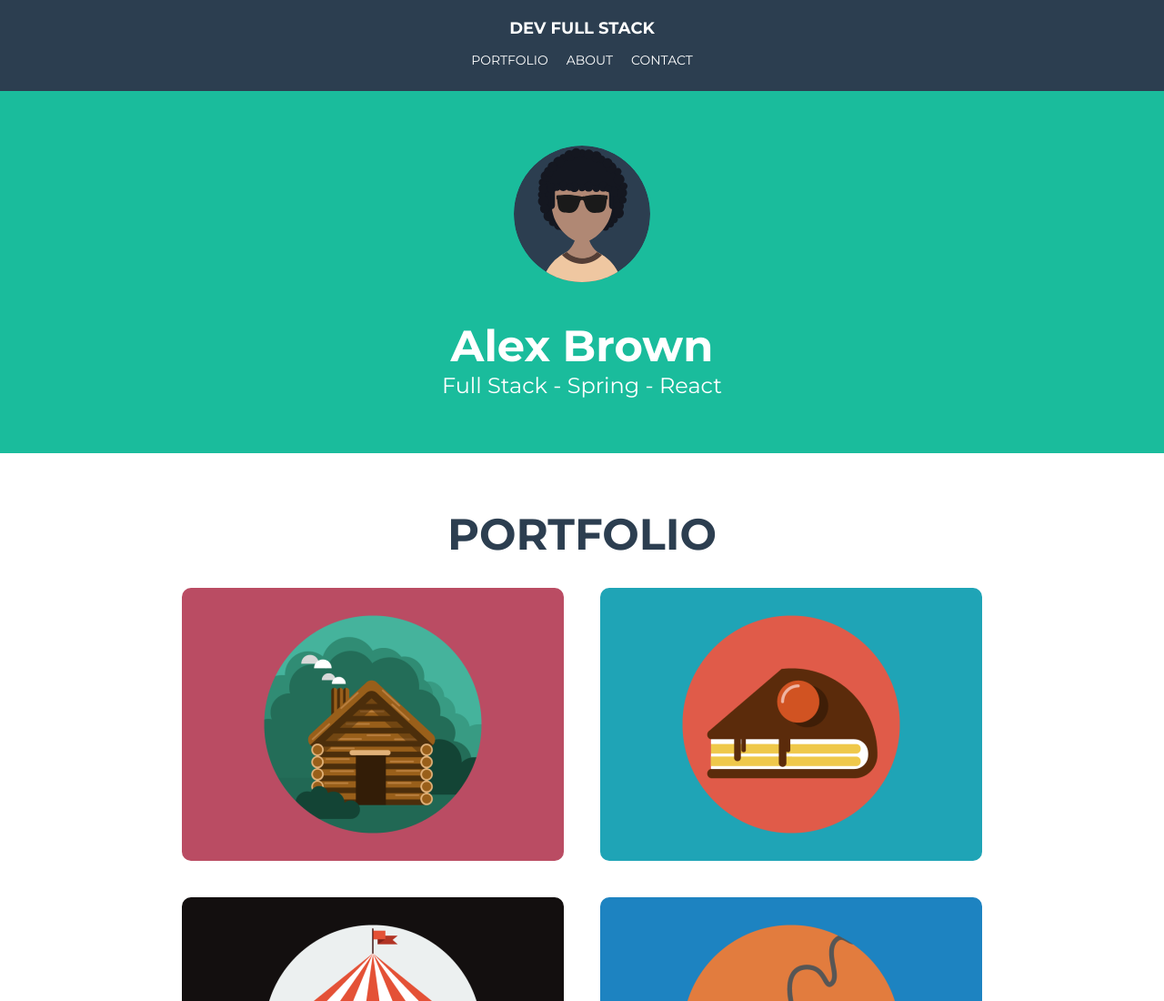
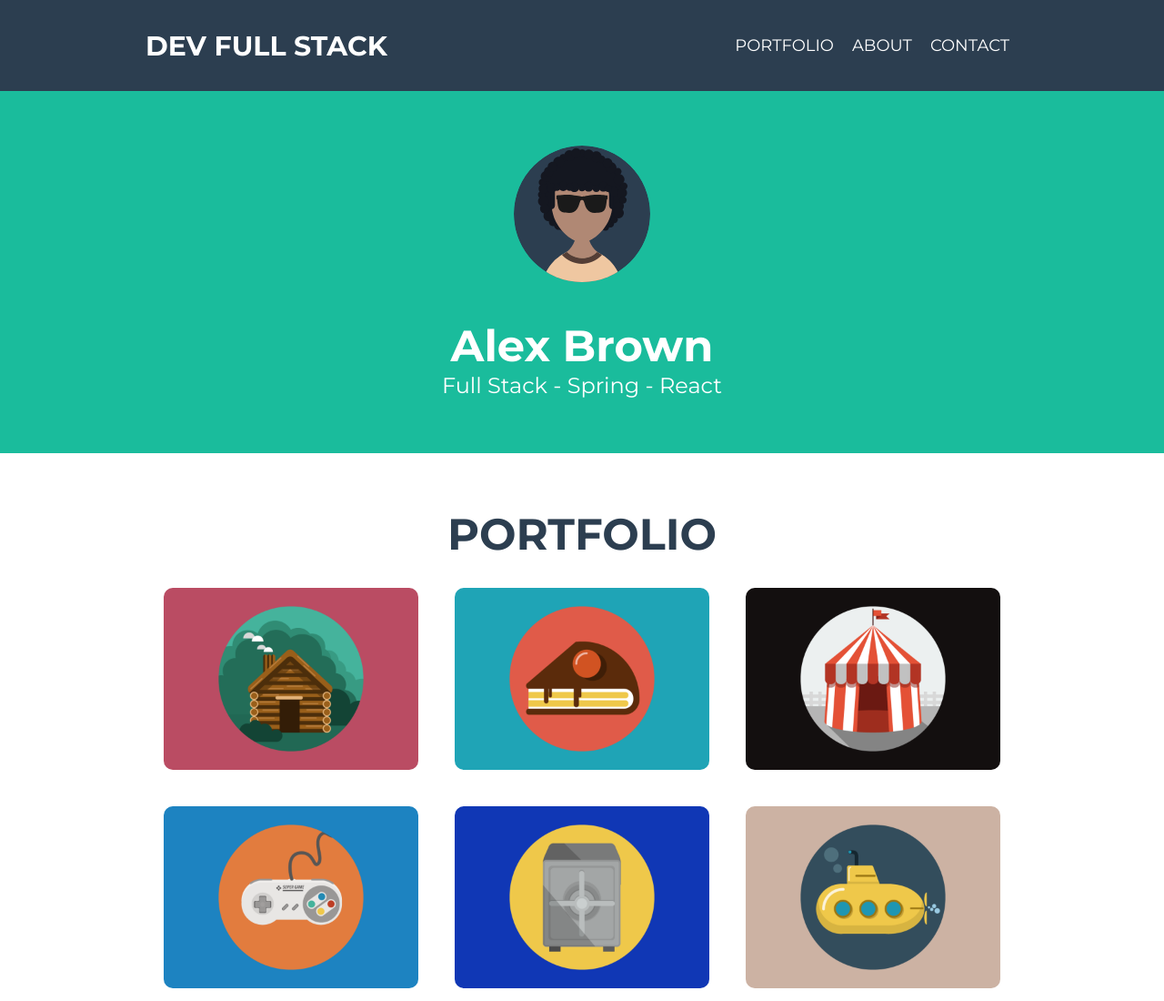
Before and after one commit to romuloabbiati/profile-project, a plain HTML site: page index.html in a window 1280 px wide. Shown: the top 1100 px of the page at 91% size. Drawn offline with Linux system fonts and the light colour scheme.

Commit message:
last responsivity tweaks

```diff
--- a/css/styles.css
+++ b/css/styles.css
@@ -57,6 +57,7 @@ footer {
 .nav-brand {
     font-weight: 700;
     font-size: 18px;
+    margin-bottom: 5px;
 }
 
 .profile-container {
@@ -132,4 +133,30 @@ footer {
     html {
         font-size: 24px;
     }
+
+    .portfolio-item {
+        width: 280px;
+    }
+
+    .nav-container {
+        display: flex;
+    }
+
+    .nav-main {
+        flex-direction: row;
+        justify-content: space-between;
+    }
+
+    .nav-main a {
+        margin-bottom: 0px;
+    }
+
+    .nav-brand {
+        margin-bottom: 0px;
+        font-size: 30px;
+    }
+
+    .menu-items li {
+        font-size: 18px;
+    }
 }
```
